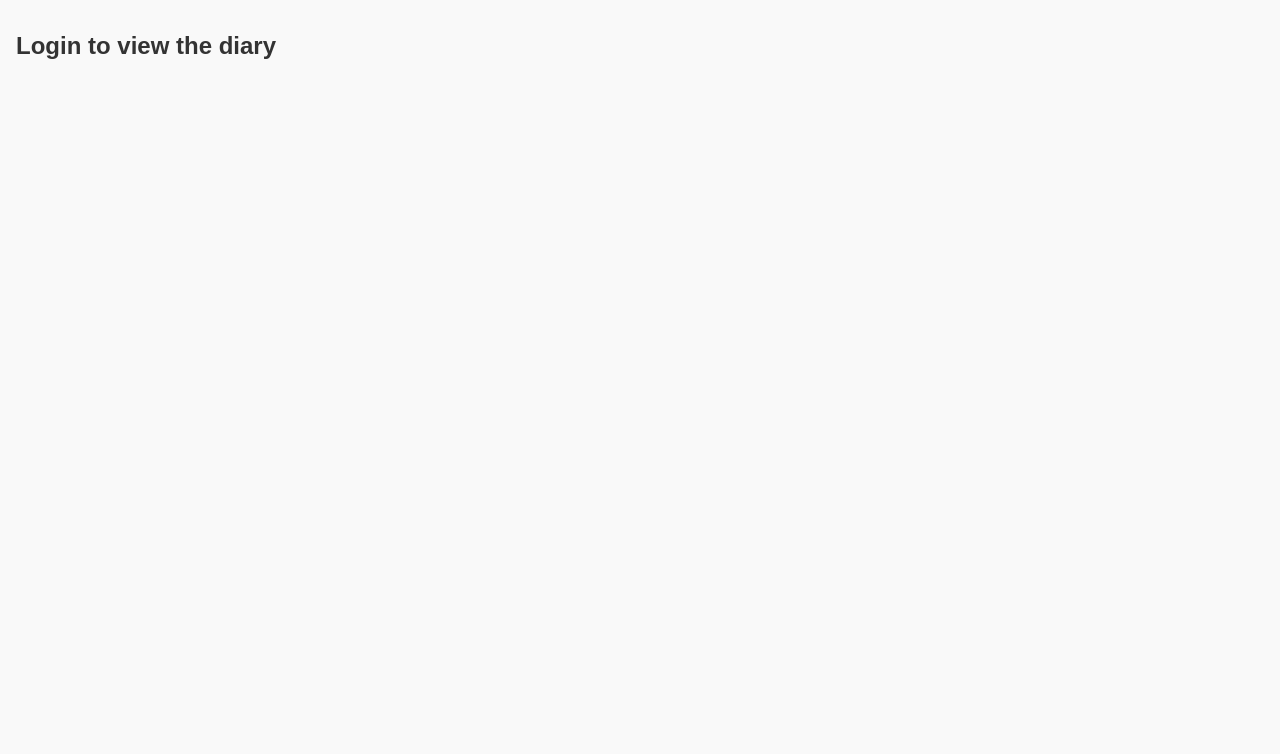
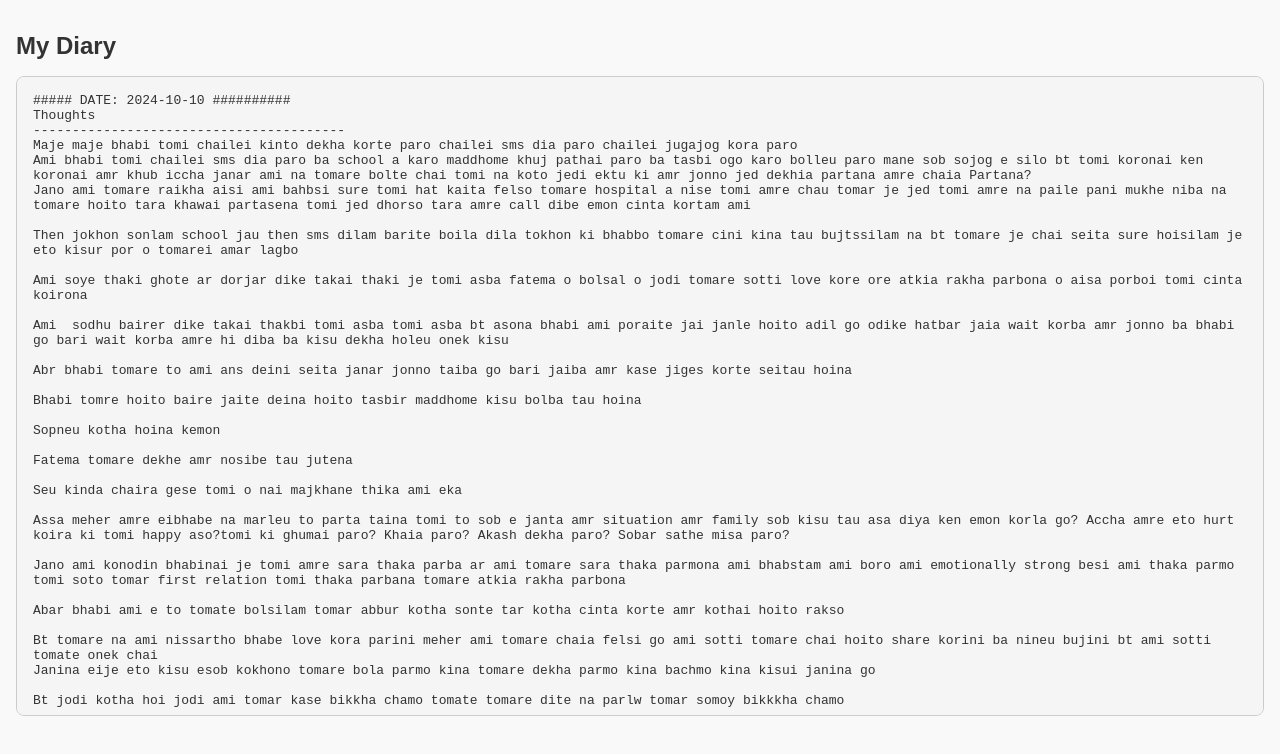
Before and after one commit to mahfuj69/mehers-diary, a Next.js app: page / in a window 1280 px wide. Shown: the top 754 px of the page. Built offline with nearby package versions, Linux system fonts and the light colour scheme.

Commit message:
removing gmail login

```diff
--- a/app/page.js
+++ b/app/page.js
@@ -1,36 +1,11 @@
 'use client';
 
 import { useEffect, useState } from 'react';
-import { GoogleOAuthProvider, GoogleLogin } from '@react-oauth/google';
-import jwtDecode from 'jwt-decode';
-
-const allowedEmails = [
-  'mahguj@gmail.com',
-  'mahfuuuj@gmail.com',
-  'samiaislamsua16@gmail.com',
-];
 
 export default function Home() {
-  const [userEmail, setUserEmail] = useState(null);
   const [diaryContent, setDiaryContent] = useState('');
-  const [isAuthorized, setIsAuthorized] = useState(false);
-
-  const handleLoginSuccess = (credentialResponse) => {
-    const decoded = jwtDecode(credentialResponse.credential);
-    const email = decoded.email;
-
-    if (allowedEmails.includes(email)) {
-      setUserEmail(email);
-      setIsAuthorized(true);
-    } else {
-      setUserEmail(null);
-      setIsAuthorized(false);
-      alert('You are not authorized to view the diary.');
-    }
-  };
 
   useEffect(() => {
-    if (isAuthorized) {
     fetch('/diary.txt')
       .then((res) => res.text())
       .then((text) => {
@@ -47,11 +22,9 @@ export default function Home() {
         console.error('Failed to load diary:', err);
         setDiaryContent('Failed to load diary content.');
       });
-    }
-  }, [isAuthorized]);
+  }, []);
 
   return (
-    <GoogleOAuthProvider clientId="195839471495-akcgks1mbgf2utk9300f3ki94c7elkn6.apps.googleusercontent.com">
     <main
       style={{
         padding: '1rem',
@@ -61,21 +34,7 @@ export default function Home() {
         boxSizing: 'border-box',
       }}
     >
-        {!isAuthorized ? (
-          <>
-            <h1 style={{ fontSize: '1.5rem', marginBottom: '1rem' }}>Login to view the diary</h1>
-            <GoogleLogin
-              onSuccess={handleLoginSuccess}
-              onError={() => alert('Login failed')}
-              auto_select
-              useOneTap
-            />
-          </>
-        ) : (
-          <>
-            <h2 style={{ fontSize: '1.25rem', marginBottom: '0.5rem' }}>
-              Welcome, {userEmail}
-            </h2>
+      <h1 style={{ fontSize: '1.5rem', marginBottom: '1rem' }}>My Diary</h1>
       <pre
         style={{
           whiteSpace: 'pre-wrap',
@@ -92,9 +51,6 @@ export default function Home() {
       >
         {diaryContent}
       </pre>
-          </>
-        )}
     </main>
-    </GoogleOAuthProvider>
   );
 }
```
Lines whose indentation alone changed are shown as unchanged.
